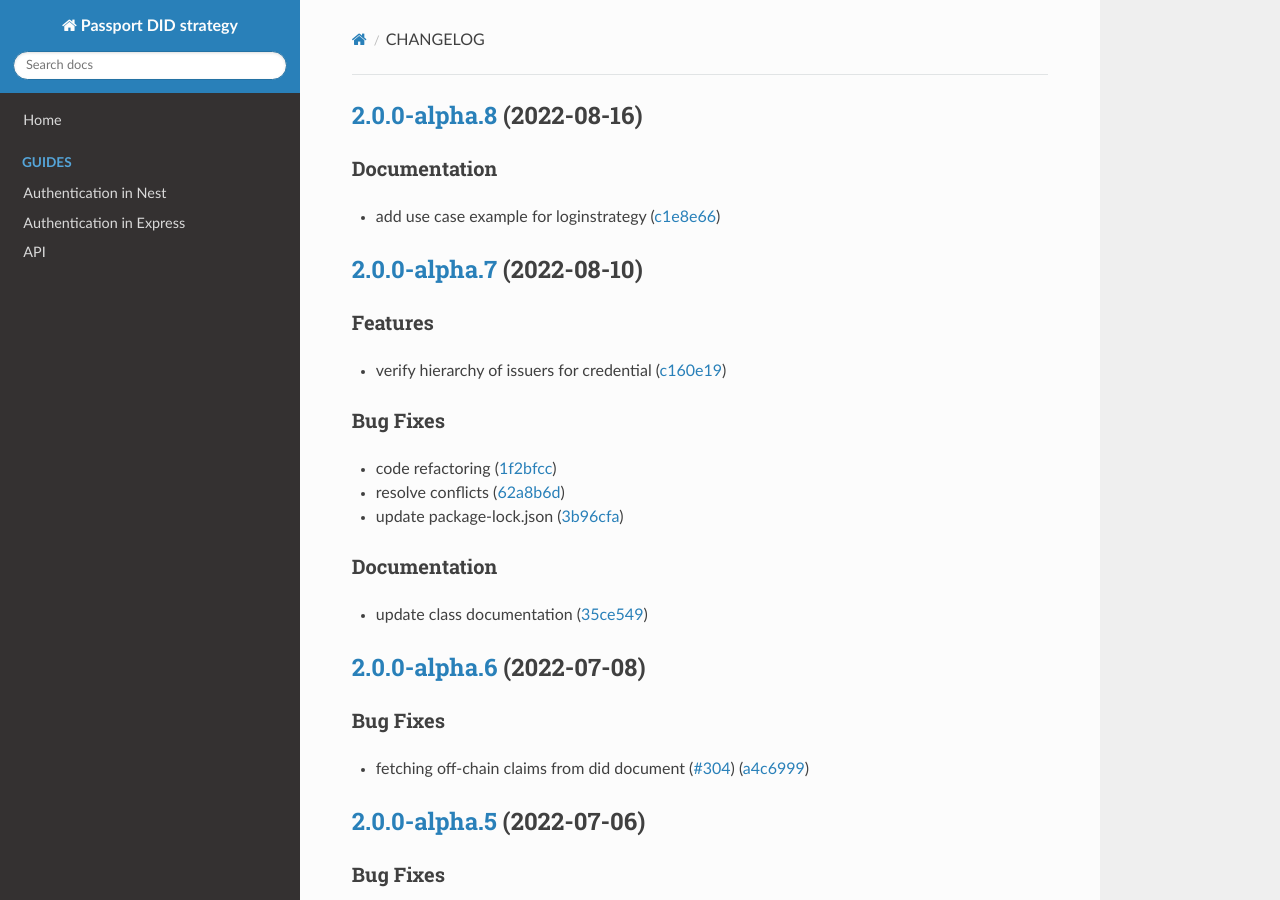
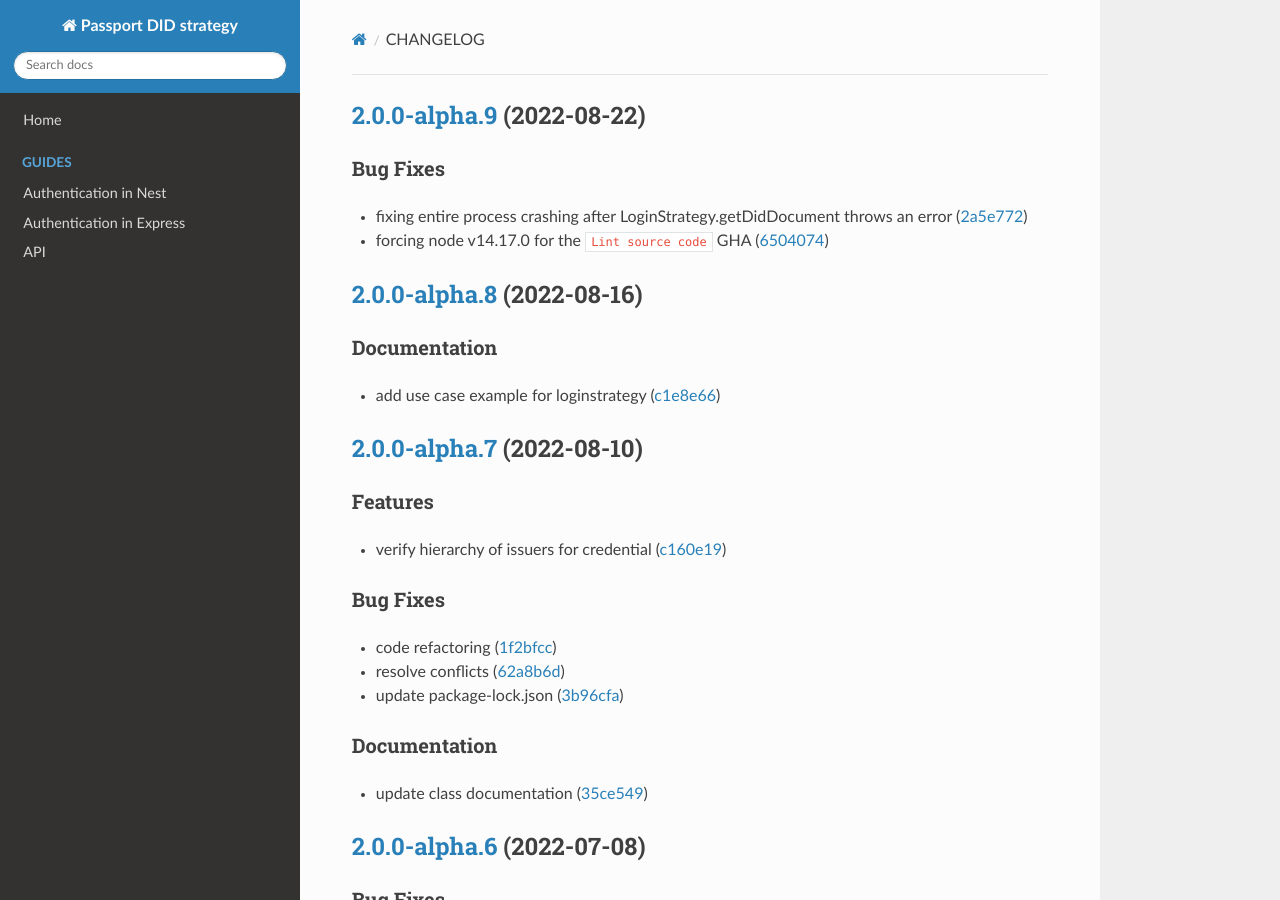
Before and after one commit to energywebfoundation/passport-did-auth, an MkDocs documentation site: the page built from docs/CHANGELOG.md, in a window 1280 px wide and 900 px high. Built offline with MkDocs 1.6.1, drawn with Linux system fonts in a browser that asks for light colours; nearby versions of some CDN libraries.

Commit message:
chore(release): 2.0.0-alpha.9 [skip ci]
## [2.0.0-alpha.9](https://github.com/energywebfoundation/passport-did-auth/compare/v2.0.0-alpha.8...v2.0.0-alpha.9) (2022-08-22)

### Bug Fixes

* fixing entire process crashing after LoginStrategy.getDidDocument throws an error ([2a5e772](https://github.com/energywebfoundation/passport-did-auth/commit/2a5e7720153a4d897225ea0e5e967afbdda6ed93))
* forcing node v14.17.0 for the `Lint source code` GHA ([6504074](https://github.com/energywebfoundation/passport-did-auth/commit/65040749d81f4cfe848029fe2f01a085413ca629))

```diff
--- a/docs/CHANGELOG.md
+++ b/docs/CHANGELOG.md
@@ -1,3 +1,11 @@
+## [2.0.0-alpha.9](https://github.com/energywebfoundation/passport-did-auth/compare/v2.0.0-alpha.8...v2.0.0-alpha.9) (2022-08-22)
+
+
+### Bug Fixes
+
+* fixing entire process crashing after LoginStrategy.getDidDocument throws an error ([2a5e772](https://github.com/energywebfoundation/passport-did-auth/commit/2a5e7720153a4d897225ea0e5e967afbdda6ed93))
+* forcing node v14.17.0 for the `Lint source code` GHA ([6504074](https://github.com/energywebfoundation/passport-did-auth/commit/65040749d81f4cfe848029fe2f01a085413ca629))
+
 ## [2.0.0-alpha.8](https://github.com/energywebfoundation/passport-did-auth/compare/v2.0.0-alpha.7...v2.0.0-alpha.8) (2022-08-16)
 
 
--- a/package.json
+++ b/package.json
@@ -1,6 +1,6 @@
 {
   "name": "passport-did-auth",
-  "version": "2.0.0-alpha.8",
+  "version": "2.0.0-alpha.9",
   "description": "",
   "main": "dist/index.js",
   "types": "dist/index.d.ts",
```
